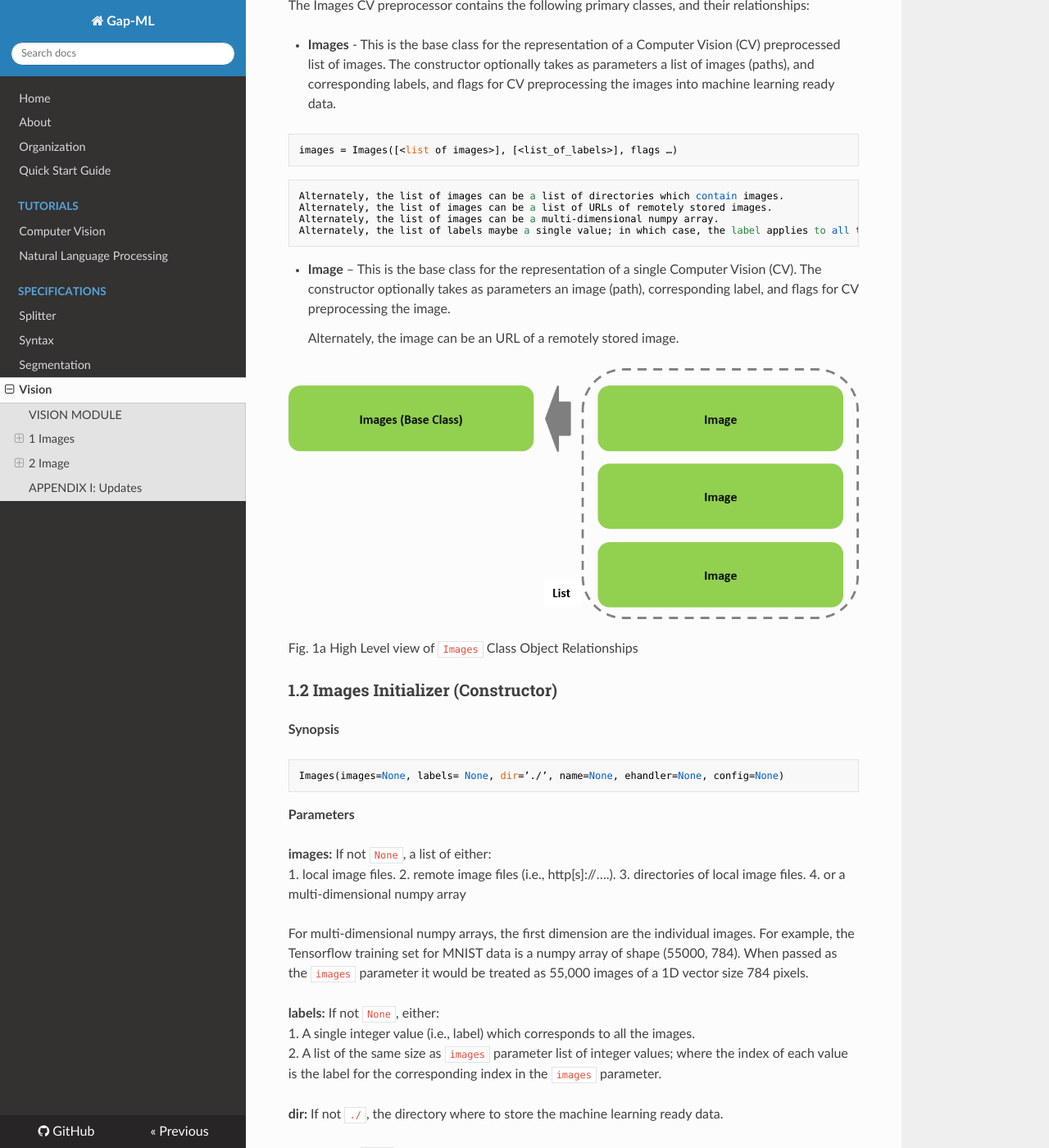
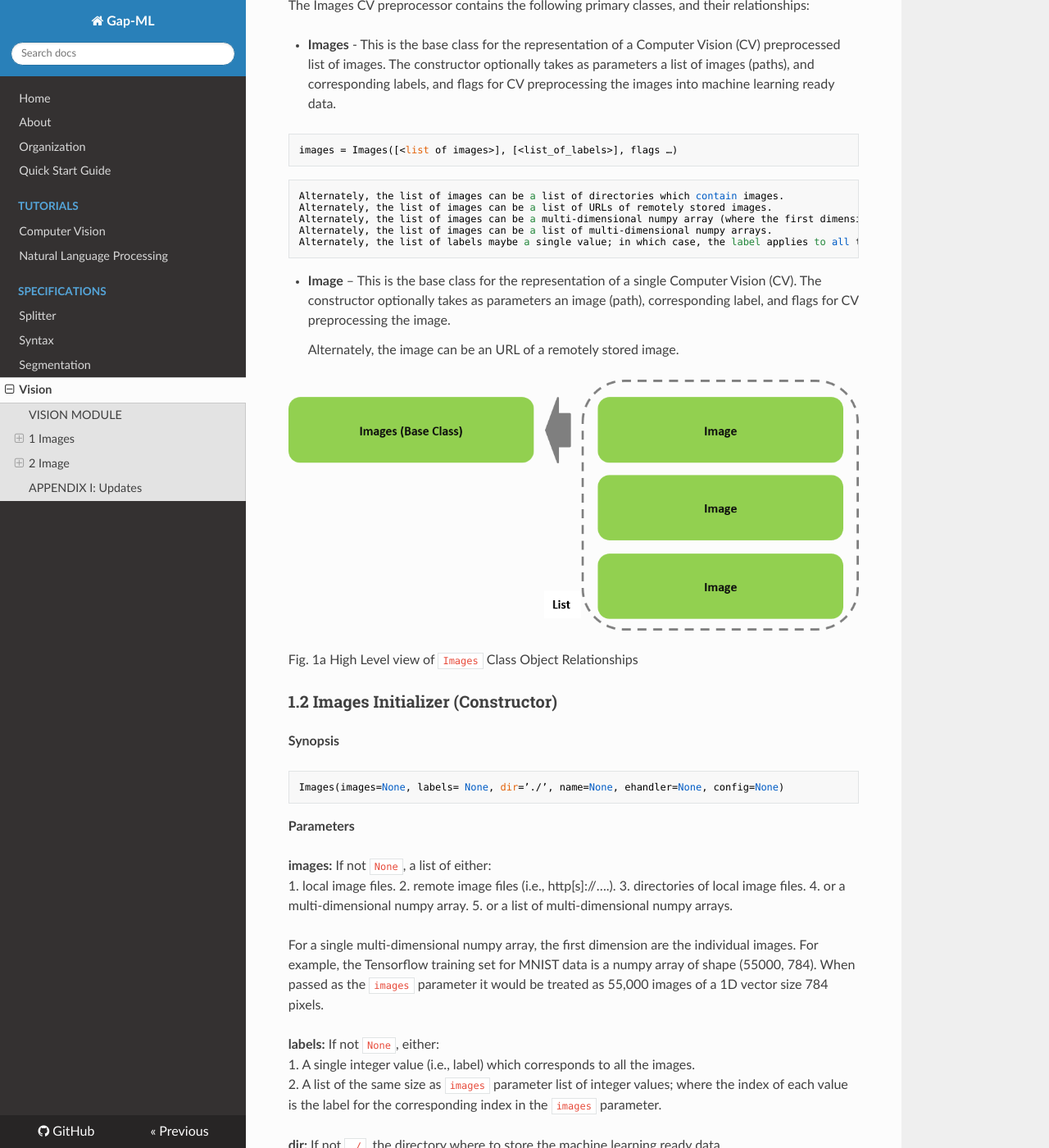
Before and after one commit to andrewferlitsch/Gap, an MkDocs documentation site: the page built from docs/specs/vision_spec.md, in a window 1280 px wide and 1400 px high, scrolled down 399 px. Shown: the whole window at 82% size. Built offline with MkDocs 1.6.1, drawn with Linux system fonts in a browser that asks for light colours; nearby versions of some CDN libraries.

Commit message:
Update vision_spec.md

````diff
--- a/docs/specs/vision_spec.md
+++ b/docs/specs/vision_spec.md
@@ -16,7 +16,8 @@ images = Images([<list of images>], [<list_of_labels>], flags …)
 ```
     Alternately, the list of images can be a list of directories which contain images.
     Alternately, the list of images can be a list of URLs of remotely stored images.
-    Alternately, the list of images can be a multi-dimensional numpy array.
+    Alternately, the list of images can be a multi-dimensional numpy array (where the first dimension is the number of images).
+    Alternately, the list of images can be a list of multi-dimensional numpy arrays.
     Alternately, the list of labels maybe a single value; in which case, the label applies to all the images.
 
 + **Image** – This is the base class for the representation of a single Computer Vision (CV). The constructor optionally takes as parameters an image (path), corresponding label, and flags for CV preprocessing the image.
@@ -41,9 +42,10 @@ Images(images=None, labels= None, dir=’./’, name=None, ehandler=None, config
 1.	local image files.
 2.	remote image files (i.e., http[s]://….).
 3.	directories of local image files.
-4.	or a multi-dimensional numpy array
+4.	or a multi-dimensional numpy array.
+5. 	or a list of multi-dimensional numpy arrays.
 
-For multi-dimensional numpy arrays, the first dimension are the individual images. For example, the Tensorflow training set for MNIST data is a numpy array of shape (55000, 784). When passed as the `images` parameter it would be treated as 55,000 images of a 1D vector size 784 pixels.
+For a single multi-dimensional numpy array, the first dimension are the individual images. For example, the Tensorflow training set for MNIST data is a numpy array of shape (55000, 784). When passed as the `images` parameter it would be treated as 55,000 images of a 1D vector size 784 pixels.
 
 **labels:** If not `None`, either:
 1.	A single integer value (i.e., label) which corresponds to all the images.
````
